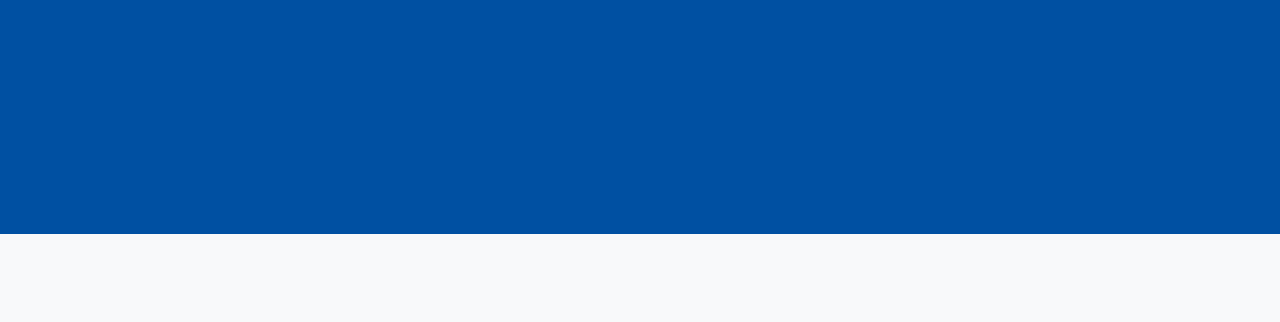
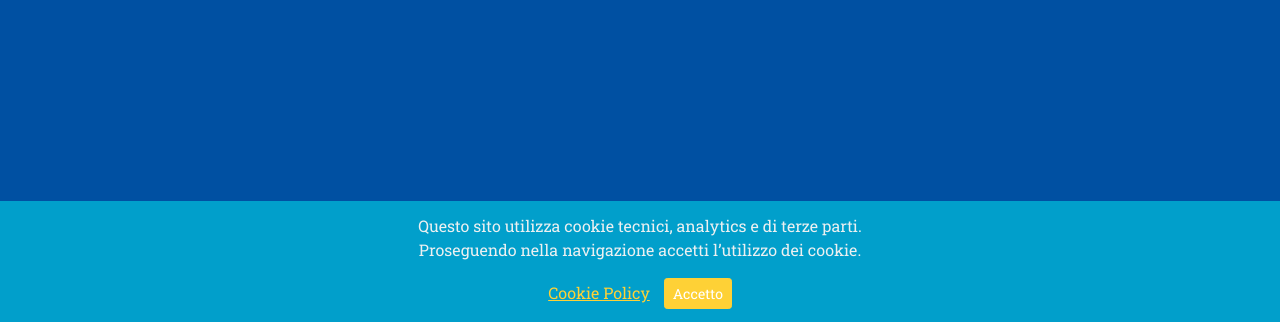
Before and after one commit to Dedal89/RotaryInsubriaeMalnate, a plain HTML site: page all-events.html in a window 1280 px wide. Shown: the part 478-800 px from the top of the page. Drawn offline with nearby package versions, Linux system fonts and the light colour scheme; a web font is replaced by a local one.

Commit message:
added cookie alert

```diff
--- a/all-events.html
+++ b/all-events.html
@@ -24,8 +24,20 @@
         <link href="https://fonts.googleapis.com/css?family=Roboto+Slab:400,100,300,700" rel="stylesheet" type="text/css" />
         <!-- Core theme CSS (includes Bootstrap)-->
         <link href="css/styles.css" rel="stylesheet" />
+        <link href="css/cookiealert.css" rel="stylesheet" />
     </head>
     <body id="page-top">
+
+      <!-- START Bootstrap-Cookie-Alert -->
+      <div class="alert text-center cookiealert" role="alert">
+        Questo sito utilizza cookie tecnici, analytics e di terze parti. <br>Proseguendo nella navigazione accetti l’utilizzo dei cookie.</p>
+          <a href="cookie.html" target="_blank">Cookie Policy</a>
+          <button type="button" class="btn btn-primary btn-sm acceptcookies">
+              Accetto
+          </button>
+      </div>
+      <!-- END Bootstrap-Cookie-Alert -->
+
         <!-- Navigation-->
         <nav class="navbar navbar-expand-lg navbar-dark fixed-top" id="mainNav">
             <div class="container">
@@ -192,5 +204,6 @@
         <script src="https://cdnjs.cloudflare.com/ajax/libs/jquery-easing/1.4.1/jquery.easing.min.js"></script>
         <!-- Core theme JS-->
         <script src="js/scripts.js"></script>
+        <script src="js/cookiealert.js"></script>
     </body>
 </html>
--- /dev/null
+++ b/css/cookiealert.css
@@ -0,0 +1,36 @@
+/*
+ * Bootstrap Cookie Alert by Wruczek
+ * https://github.com/Wruczek/Bootstrap-Cookie-Alert
+ * Released under MIT license
+ */
+.cookiealert {
+    position: fixed;
+    bottom: 0;
+    left: 0;
+    width: 100%;
+    margin: 0 !important;
+    z-index: 999;
+    opacity: 0;
+    visibility: hidden;
+    border-radius: 0;
+    transform: translateY(100%);
+    transition: all 500ms ease-out;
+    color: #ecf0f1;
+    background: #019fcb;
+  }
+
+.cookiealert.show {
+    opacity: 1;
+    visibility: visible;
+    transform: translateY(0%);
+    transition-delay: 1000ms;
+}
+
+.cookiealert a {
+    text-decoration: underline
+}
+
+.cookiealert .acceptcookies {
+    margin-left: 10px;
+    vertical-align: baseline;
+}
--- /dev/null
+++ b/js/cookiealert.js
@@ -0,0 +1,56 @@
+/*
+ * Bootstrap Cookie Alert by Wruczek
+ * https://github.com/Wruczek/Bootstrap-Cookie-Alert
+ * Released under MIT license
+ */
+(function () {
+    "use strict";
+
+    var cookieAlert = document.querySelector(".cookiealert");
+    var acceptCookies = document.querySelector(".acceptcookies");
+
+    if (!cookieAlert) {
+       return;
+    }
+
+    cookieAlert.offsetHeight; // Force browser to trigger reflow (https://stackoverflow.com/a/39451131)
+
+    // Show the alert if we cant find the "acceptCookies" cookie
+    if (!getCookie("acceptCookies")) {
+        cookieAlert.classList.add("show");
+    }
+
+    // When clicking on the agree button, create a 1 year
+    // cookie to remember user's choice and close the banner
+    acceptCookies.addEventListener("click", function () {
+        setCookie("acceptCookies", true, 365);
+        cookieAlert.classList.remove("show");
+
+        // dispatch the accept event
+        window.dispatchEvent(new Event("cookieAlertAccept"))
+    });
+
+    // Cookie functions from w3schools
+    function setCookie(cname, cvalue, exdays) {
+        var d = new Date();
+        d.setTime(d.getTime() + (exdays * 24 * 60 * 60 * 1000));
+        var expires = "expires=" + d.toUTCString();
+        document.cookie = cname + "=" + cvalue + ";" + expires + ";path=/";
+    }
+
+    function getCookie(cname) {
+        var name = cname + "=";
+        var decodedCookie = decodeURIComponent(document.cookie);
+        var ca = decodedCookie.split(';');
+        for (var i = 0; i < ca.length; i++) {
+            var c = ca[i];
+            while (c.charAt(0) === ' ') {
+                c = c.substring(1);
+            }
+            if (c.indexOf(name) === 0) {
+                return c.substring(name.length, c.length);
+            }
+        }
+        return "";
+    }
+})();
```
Also changed, not shown: all-news.html (+13 -0 lines), cookie.html (+13 -0 lines), index.html (+14 -0 lines), privacy.html (+12 -0 lines).
